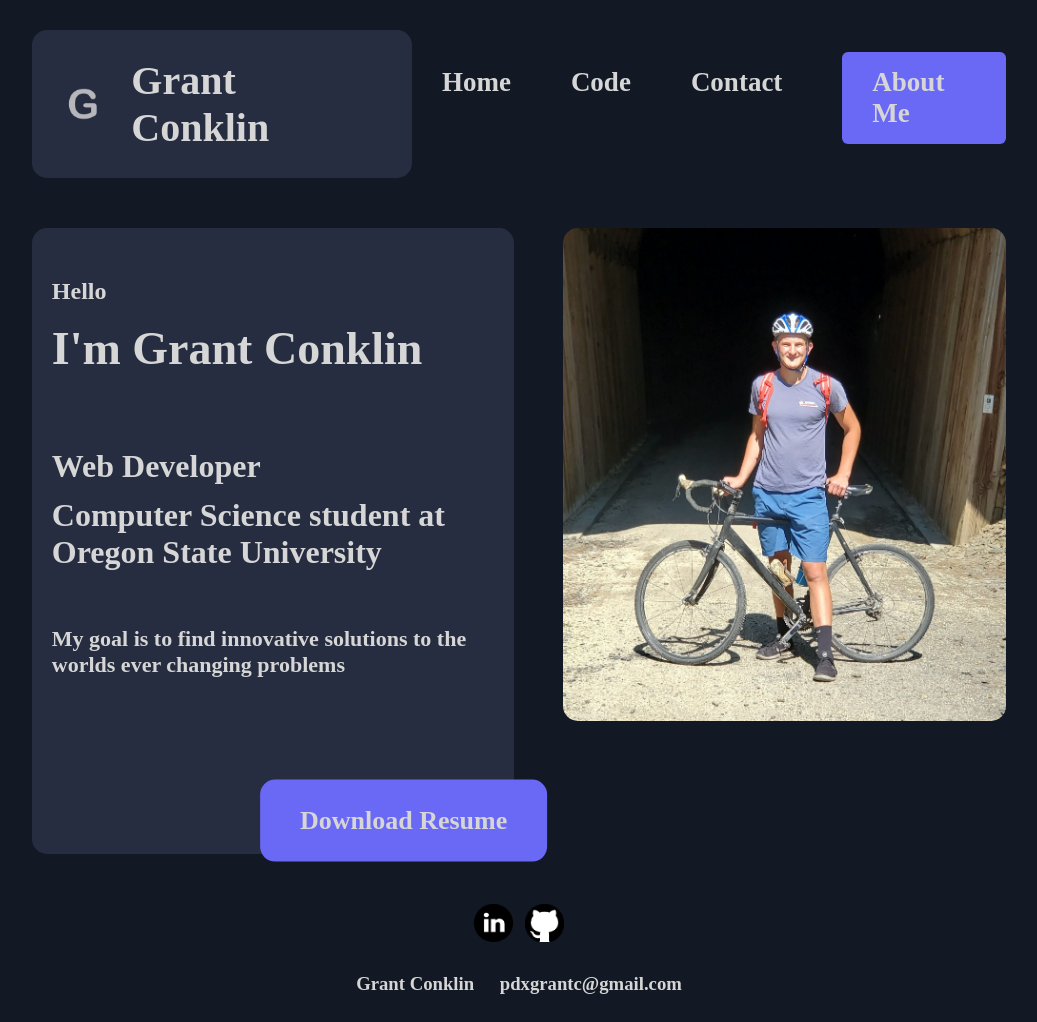
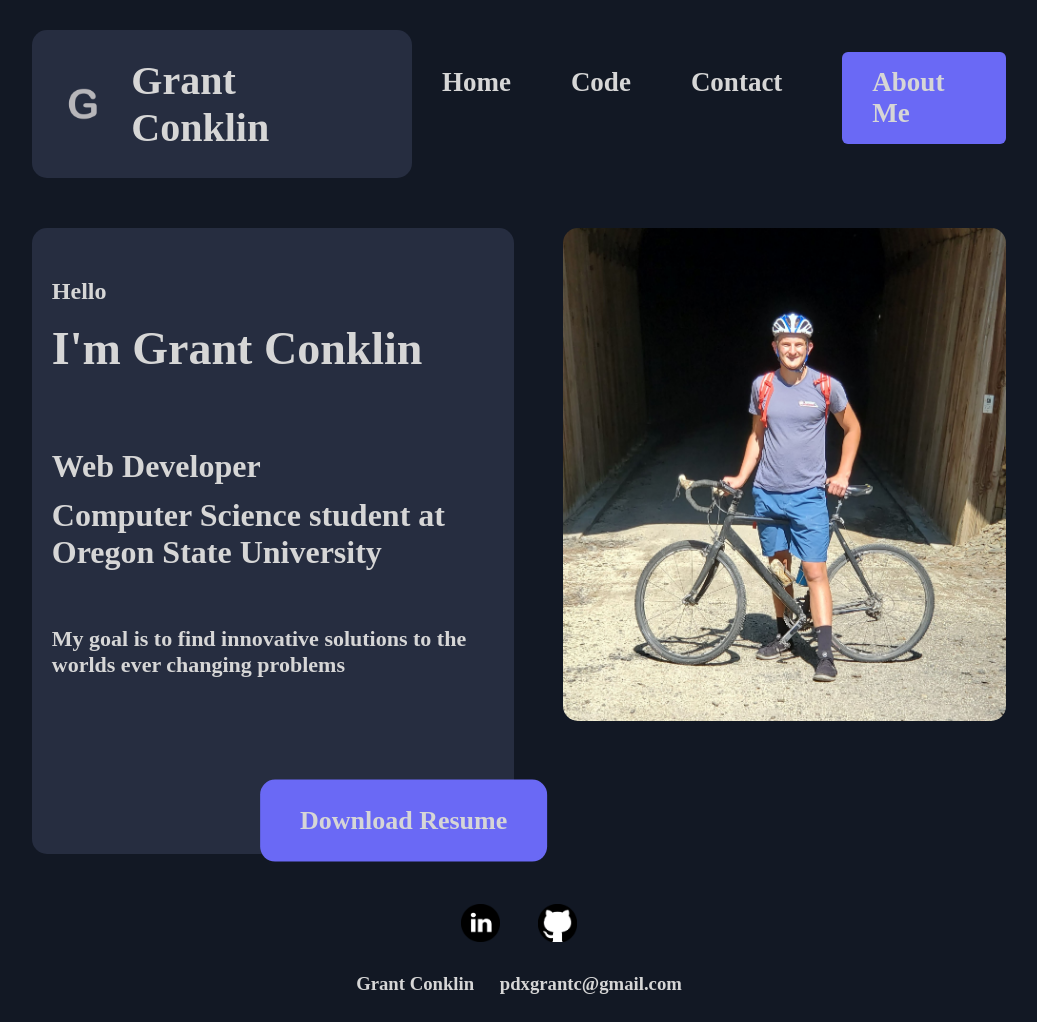
Before and after one commit to pdxgrantc/pdxgrantc.github.io, a plain HTML site: page index.html in a window 1280 px wide. Shown: the whole page, without its empty margins (121-1158 px from the left). Drawn offline with Linux system fonts and the light colour scheme.

Commit message:
personal links spacing

```diff
--- a/static/css/main.css
+++ b/static/css/main.css
@@ -176,7 +176,7 @@ body {
     margin: auto;
     display: flex;
     flex-direction: row;
-    gap: 1vw;
+    gap: 3vw;
 }
 
 .logoLink {
```
